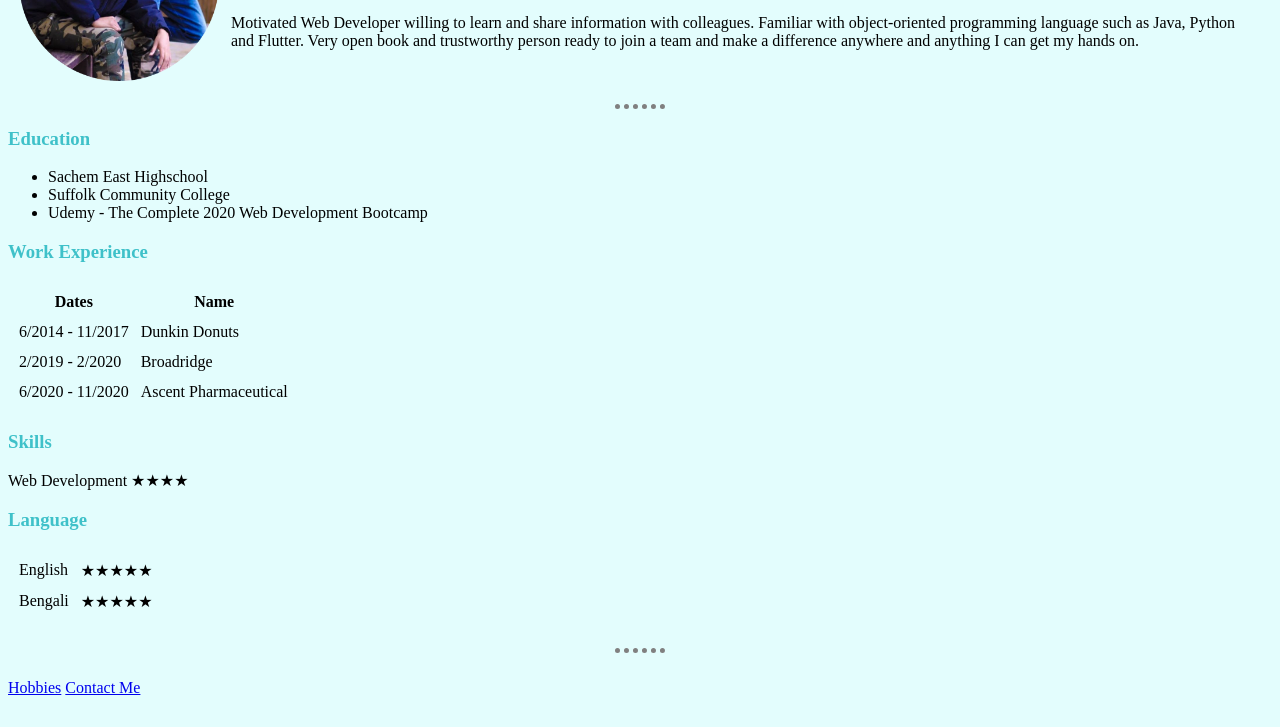
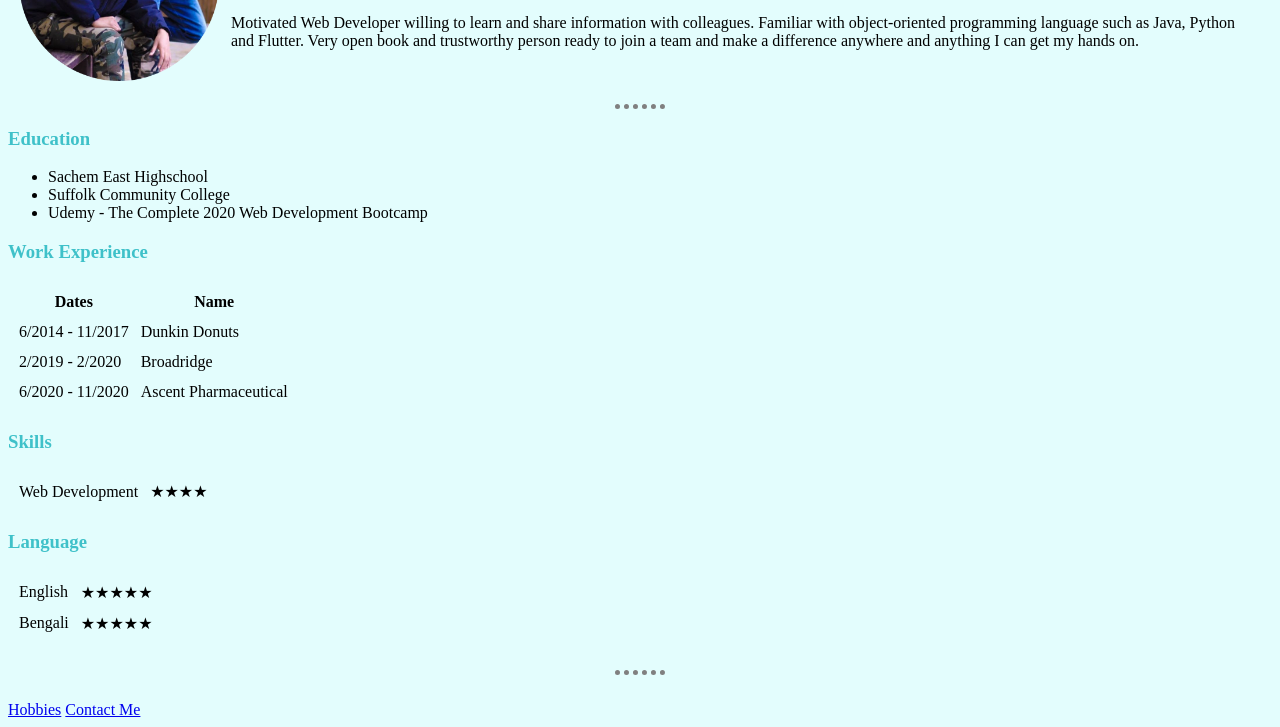
Before and after one commit to mahrusferdous/personalsite, a plain HTML site: page index.html in a window 1280 px wide. Shown: the part 138-865 px from the top of the page. Before the commit the page ends 843 px from the top, so only its background shows below. Drawn offline with Linux system fonts and the light colour scheme.

Commit message:
Add files via upload

```diff
--- a/index.html
+++ b/index.html
@@ -49,7 +49,12 @@
       </tbody>
     </table>
     <h3>Skills</h3>
-    <p>Web Development ★★★★</p>
+    <table cellspacing="10">
+      <tr>
+        <td>Web Development</td>
+        <td>★★★★</td>
+      </tr>
+    </table>
     <h3>Language</h3>
     <table cellspacing="10">
       <tr>
```
